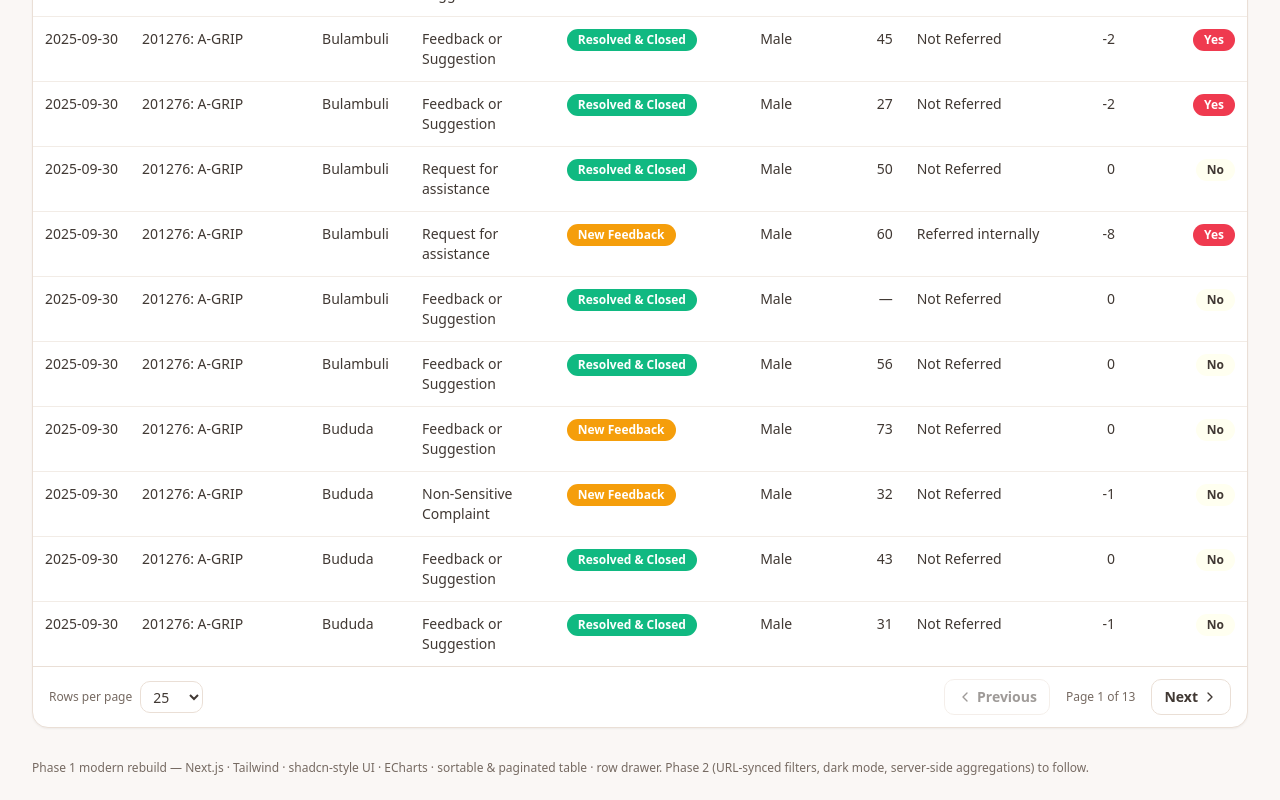
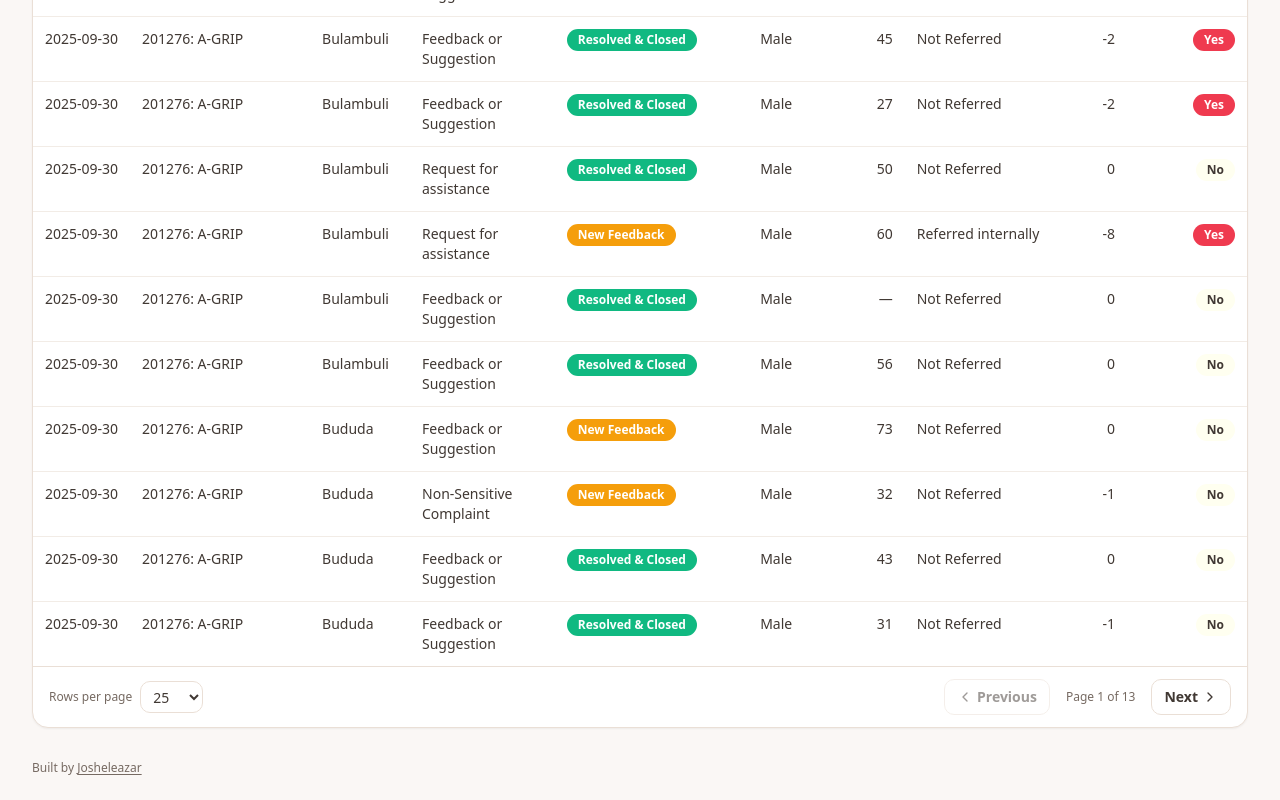
Before and after one commit to Josheleazar/tivillage, a Next.js app: page / in a window 1280 px wide. Shown: the part 3714-4514 px from the top of the page. Built offline with nearby package versions, Linux system fonts and the light colour scheme.

Commit message:
Update footer

```diff
--- a/components/dashboard/dashboard-client.tsx
+++ b/components/dashboard/dashboard-client.tsx
@@ -186,9 +186,15 @@ export function DashboardClient() {
         />
 
         <footer className="text-xs text-cordaid-muted pt-2">
-          Phase&nbsp;1 modern rebuild — Next.js · Tailwind · shadcn-style UI ·
-          ECharts · sortable &amp; paginated table · row drawer. Phase&nbsp;2
-          (URL-synced filters, dark mode, server-side aggregations) to follow.
+          Built by{" "}
+          <a
+            href="https://josheleazar.vercel.app"
+            target="_blank"
+            rel="noopener noreferrer"
+            className="underline underline-offset-2 hover:text-cordaid-dark transition-colors"
+          >
+            Josheleazar
+          </a>
         </footer>
       </main>
 
```
